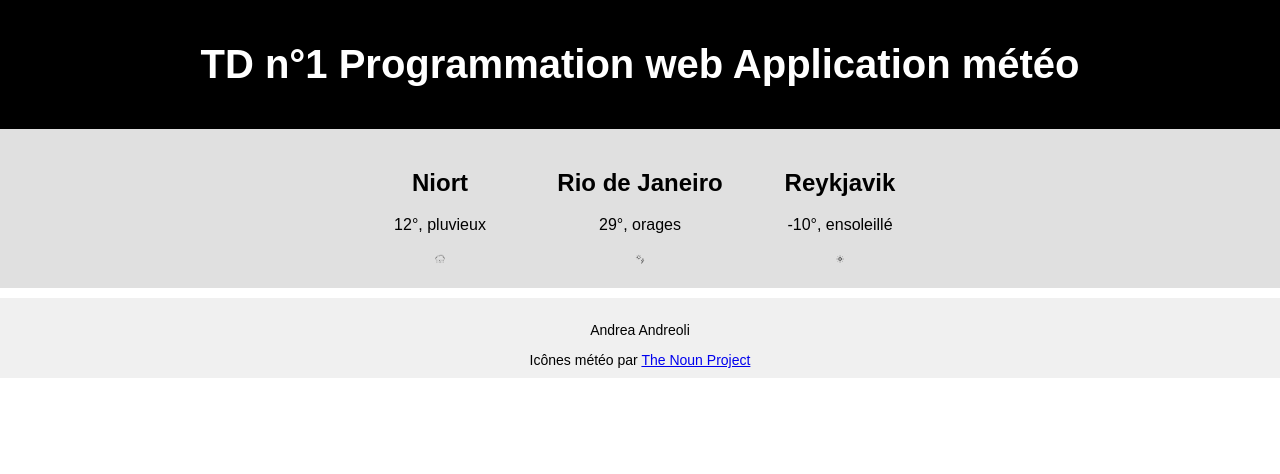
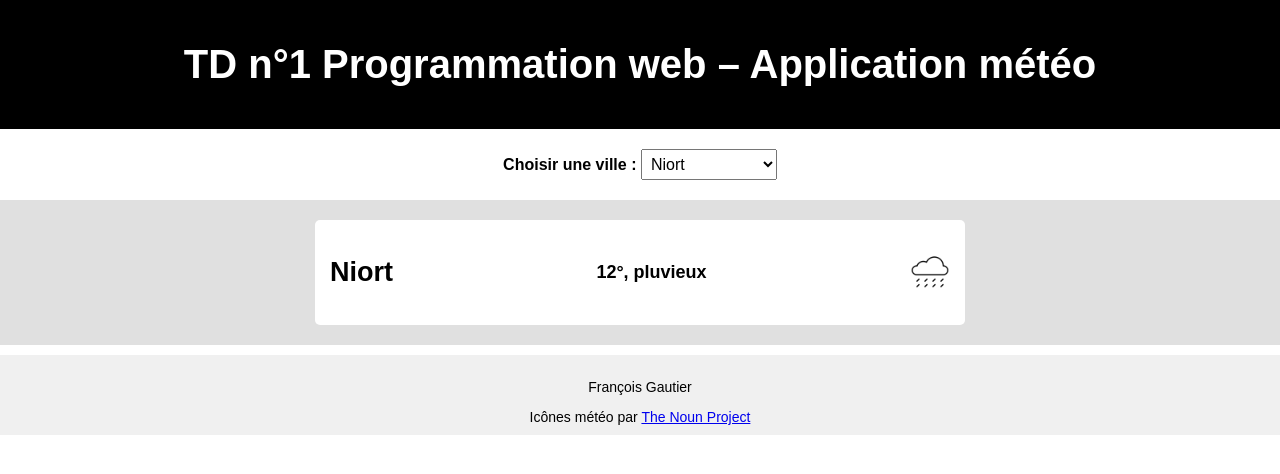
Before and after one commit to aandreol05/aandreol05.github.io, a plain HTML site: page index.html in a window 1280 px wide. Drawn offline with Linux system fonts and the light colour scheme.

Commit message:
Update index.html

```diff
--- a/index.html
+++ b/index.html
@@ -3,37 +3,47 @@
 <head>
     <meta charset="UTF-8">
     <link rel="stylesheet" href="style.css">
-    <title>TD n°1 Programmation Web Application Météo</title>
+    <title>TD n°1 Programmation Web – Application Météo</title>
+    <script src="td1.js" defer></script> <!-- Inclusion du fichier JavaScript -->
 </head>
 <body>
     <header>
-        <h1>TD n°1 Programmation web Application météo</h1>
+        <h1>TD n°1 Programmation web – Application météo</h1>
     </header>
 
+    <!-- Sélection de la ville -->
+    <div class="select-container">
+        <label for="selectVille">Choisir une ville : </label>
+        <select id="selectVille">
+            <option value="Niort">Niort</option>
+            <option value="Rio">Rio de Janeiro</option>
+            <option value="Reykjavik">Reykjavik</option>
+        </select>
+    </div>
+
+    <!-- Conteneur des villes -->
     <div class="city-container">
-
-        <div class="city">
+        <div id="Niort" class="ville">
             <h2>Niort</h2>
             <p>12°, pluvieux</p>
-            <img src="pluvieux.png" width="5%">
+            <img src="pluvieux.png" alt="Pluvieux">
         </div>
 
-        <div class="city">
+        <div id="Rio" class="ville" style="display: none;">
             <h2>Rio de Janeiro</h2>
             <p>29°, orages</p>
-            <img src="orageux.png" width="5%">
+            <img src="orageux.png" alt="Orageux">
         </div>
 
-        <div class="city">
+        <div id="Reykjavik" class="ville" style="display: none;">
             <h2>Reykjavik</h2>
             <p>-10°, ensoleillé</p>
-            <img src="ensoleille.png" width="5%">
+            <img src="ensoleille.png" alt="Ensoleillé">
         </div>
-
     </div>
 
     <footer>
-        <p>Andrea Andreoli</p>
+        <p>François Gautier</p>
         Icônes météo par <a href="https://thenounproject.com">The Noun Project</a>
     </footer>
 </body>
```
